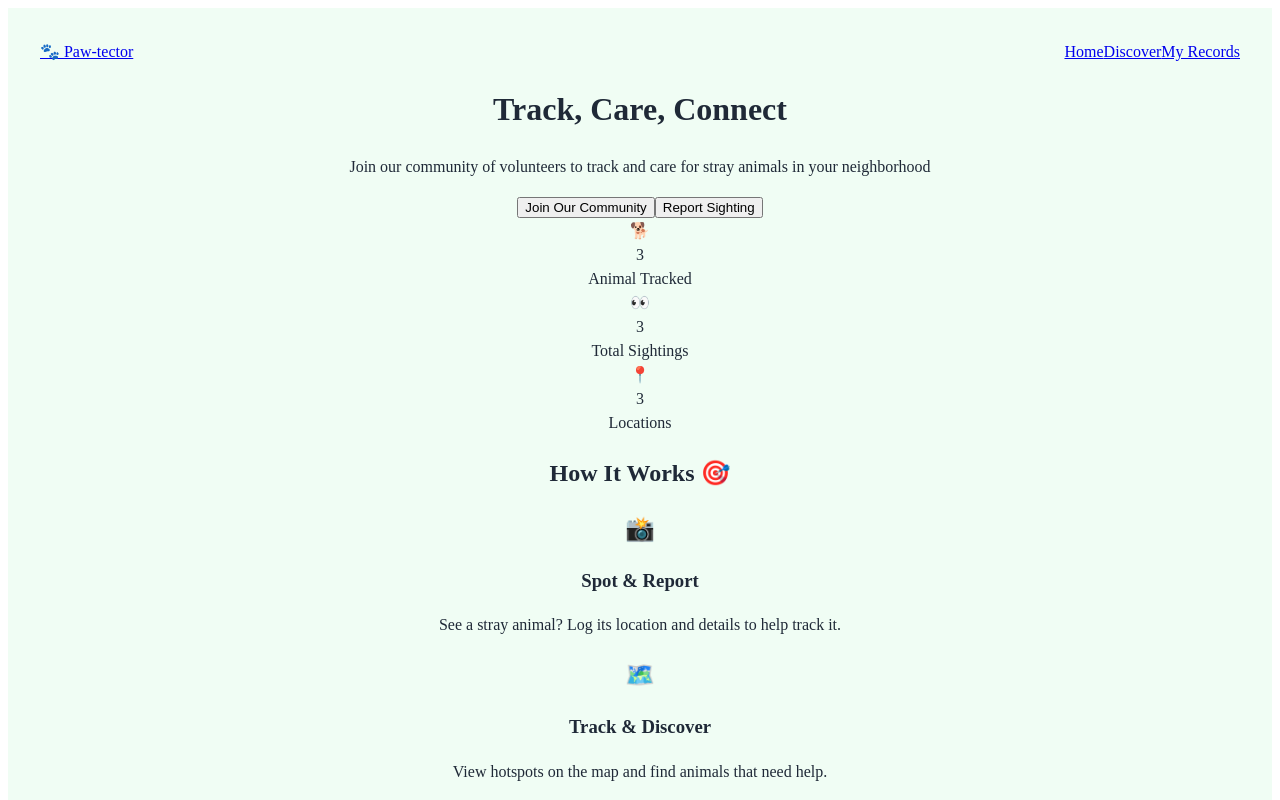
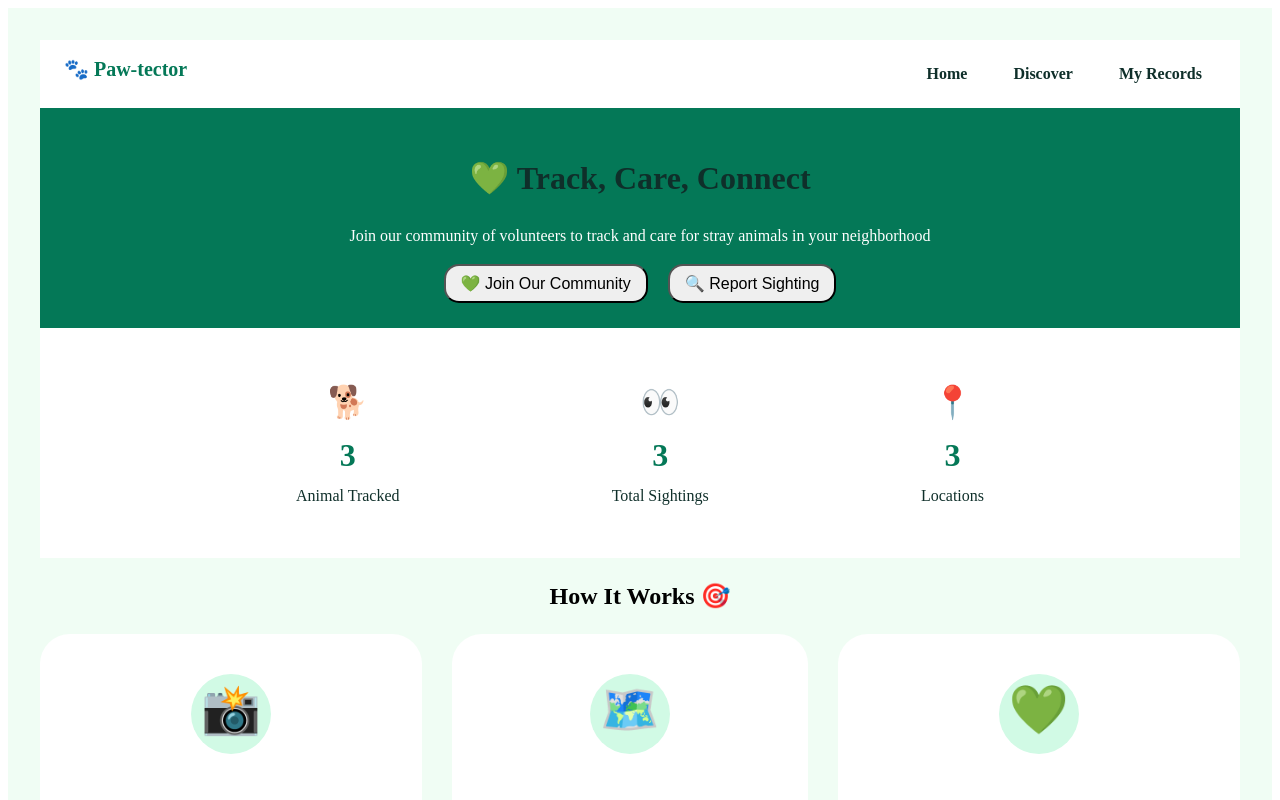
Before and after one commit to shuwangs/paw-tector, a React (Vite) app in the folder client/: page / in a window 1280 px wide. Shown: the top 800 px of the page. Built offline with nearby package versions, Linux system fonts and the light colour scheme.

Commit message:
style: styling main page

```diff
--- a/client/src/App.css
+++ b/client/src/App.css
@@ -20,12 +20,37 @@
   filter: drop-shadow(0 0 2em #61dafbaa);
 }
 
+/* Navbar */
 .top-nav {
   display:flex;
   flex-direction: row;
   justify-content: space-between;
+  padding: 14px 24px;
+  background: white;
+}
+
+.brand {
+  font-weight: 800;
+  font-size: 20px;
+  color: var(--primary_accent_color);
+  text-decoration: none;
 }
 
 .nav-link-ctn {
-  gap: 10px;
+  display: flex;
+  align-items: center;
+  gap: 18px;
 }
+
+.nav-link {
+  text-decoration: none;
+  color: var(--text-color);
+  font-weight: 700;
+  padding: 8px 14px;
+  border-radius: 999px;
+
+}
+
+.nav-link:hover {
+  background: rgba(10, 163, 112, 0.12);
+}
--- a/client/src/components/DisplayCard.css
+++ b/client/src/components/DisplayCard.css
@@ -31,5 +31,38 @@
     display:flex;
     align-items:center;
     justify-content:center;
-    background-color: var(--secondary_accent_color);
+    background-color: var(--bg-secondary);
 }
+
+.details-top {
+    display: flex;
+    flex-direction: row;
+    gap: 20px;
+}
+
+.details-top .status-ctn {
+    background-color: var(--bg-secondary);
+    padding: 2px 8px;
+    border-radius: 5px;
+}
+
+.status-ctn{
+    font-size:12px;
+    padding:4px 10px;
+    border-radius:20px;
+}
+
+.status-ctn.healthy{
+    background: var(--status-healthy-bg);
+    color: var(--status-healthy-text);
+}
+
+.status-ctn.unknown{
+    background: var(--status-unknown-bg);
+    color: var(--status-unknown-text);
+}
+
+.status-ctn.injured, .status-ctn.sick{
+    background: var(--status-injured-bg);
+    color: var(--status-injured-text);
+}
--- a/client/src/components/SightingCard.jsx
+++ b/client/src/components/SightingCard.jsx
@@ -1,13 +1,20 @@
 import React from "react";
 import './DisplayCard.css';
+
 const SightingCard = ({sighting}) => {
 
     return (
         <div className="sighting-card">
             <div className="species-icon">🐶</div>
             <div className="sighting-details">
-                <div className="status-ctn">{sighting.health_status}</div>
-                <div className="species">Dog</div>
+                <div className="details-top">
+                    {/* TODO Replace with animalName */}
+                    <div className="name-ctn">{sighting.id}</div>
+                    <div className={`status-ctn ${sighting.health_status}`} >{sighting.health_status}</div>
+                </div>
+
+                 {/* TODO add with animalName */}
+                <div className="species">AnimalType • {sighting.breed_name}</div>
                 <div className="location"><span className="location-icon">📍</span> {sighting.address}</div>
                 <div className="sighting-time">{sighting.sighted_at}</div>
             </div>
--- a/client/src/index.css
+++ b/client/src/index.css
@@ -3,14 +3,12 @@
   line-height: 1.5;
   font-weight: 400;
 
-  color-scheme: light dark;
-  color: rgba(255, 255, 255, 0.87);
   --bg-primary: #f0fdf4;
-
-  --secondary_action_color: #10b981;
+  --bg-secondary: #d1fae5;
+  --secondary_accent_color: #10b981;
   --primary_accent_color: #047857;
 
-  --text_color: #1f2937;
+  --text-color: #0f2f2a;
   --primary_action_color: #22c55e;
   --secondary_action_color: #16a34a;
   font-family: 'Nunito';
@@ -18,4 +16,17 @@
   text-rendering: optimizeLegibility;
   -webkit-font-smoothing: antialiased;
   -moz-osx-font-smoothing: grayscale;
+
+
+
+  --status-healthy-text: #065f46;
+  --status-healthy-bg: #d1fae5;
+  --status-sick-text: Red;
+  --status-sick-bg: #f4acb7;
+  --status-injured-text:Red;
+  --status-injured-bg: #f4acb7;
+  --status-unknown-text: #92400e;
+  --status-unknown-bg: #fde68a;
+
+
 }
--- /dev/null
+++ b/client/src/pages/HomePage.css
@@ -0,0 +1,81 @@
+.hero {
+    background-color: var(--primary_accent_color);
+    padding: 25px 30px;
+}
+.hero h1 {
+    color : var(--text-color);
+}
+.hero p {
+    color: white;
+}
+.btn-group {
+    display: flex;
+    gap:20px;
+    justify-content: center;
+}
+.hero button {
+    padding: 8px 15px;
+    border-radius: 15px;
+    font-size: 1rem;
+
+}
+
+.hero button:hover {
+    background-color: var(--primary_action_color);
+}
+
+
+.stats-ctn {
+    background-color: white;
+    display: flex;
+    flex-direction: row;
+    justify-content: space-between;
+    padding: 50px 20vw;
+}
+
+.stats-card{
+    display: flex;
+    flex-direction:column;
+    gap:5px
+}
+.stats-icon {
+    font-size: 2rem;
+}
+
+.stats-icon, .stats-count {
+    font-size: 2rem;
+}
+.stats-count {
+    color: var(--primary_accent_color);
+    font-weight: bolder;
+}
+.stats-class {
+    color: var(--text-color);
+    font-size: 1rem;
+}
+
+.description-cards {
+    display: flex;
+    flex-direction: row;
+    gap: 30px;
+}
+.discription-card {
+    align-items: center;
+    text-align: center;
+    justify-content: center;
+    display: flex;
+    flex-direction: column;
+    background-color: white;
+    color: var(--text-color);
+    border-radius: 30px;
+}
+
+.discription-card h2 {
+    font-size: 3rem;
+    background-color: var(--bg-secondary);
+    height: 80px;
+    width: 80px;
+    align-items: center;
+    justify-content: center;
+    border-radius: 50%;
+}
--- a/client/src/pages/HomePage.jsx
+++ b/client/src/pages/HomePage.jsx
@@ -1,44 +1,45 @@
 
 import React from "react";
-
+import './HomePage.css'
 const HomePage = () => {
     return (
         <div>
 
             <div className="hero">
                 <div>
-                    <h1>Track, Care, Connect</h1>
+                    <h1>💚 Track, Care, Connect</h1>
                     <p>Join our community of volunteers to track and care for stray animals in your neighborhood</p>
                 </div>
-
-                <button>Join Our Community</button>
-                <button> Report Sighting</button>
+                <div className="btn-group">
+                    <button className="btn-join">💚 Join Our Community</button>
+                    <button className="btn-report">🔍 Report Sighting</button>
+                </div>
             </div>
 
             <div className="stats-ctn">
-                <div>
-                    <div>🐕</div>
-                    <div> 3</div>
-                    <div>Animal Tracked</div>
+                <div className="stats-card">
+                    <div className="stats-icon">🐕</div>
+                    <div className="stats-count"> 3</div>
+                    <div className="stats-class"> Animal Tracked</div>
                 </div>
 
-                <div>
-                    <div>👀</div>
-                    <div> 3</div>
-                    <div>Total Sightings</div>
+                <div className="stats-card">
+                    <div className="stats-icon"> 👀</div>
+                    <div className="stats-count"> 3</div>
+                    <div className="stats-class">Total Sightings</div>
                 </div>
 
-                <div>
-                    <div>📍</div>
-                    <div> 3</div>
-                    <div>Locations</div>
+                <div className="stats-card">
+                    <div className="stats-icon">📍</div>
+                    <div className="stats-count"> 3</div>
+                    <div className="stats-class">Locations</div>
                 </div>
             </div>
 
 
-            <div>
+            <div className="description-ctn">
                 <h2>How It Works 🎯</h2>
-                <div >
+                <div className="description-cards">
                     <div className="card discription-card">
                         <h2>📸</h2>
                         <h3>Spot & Report</h3>
```
